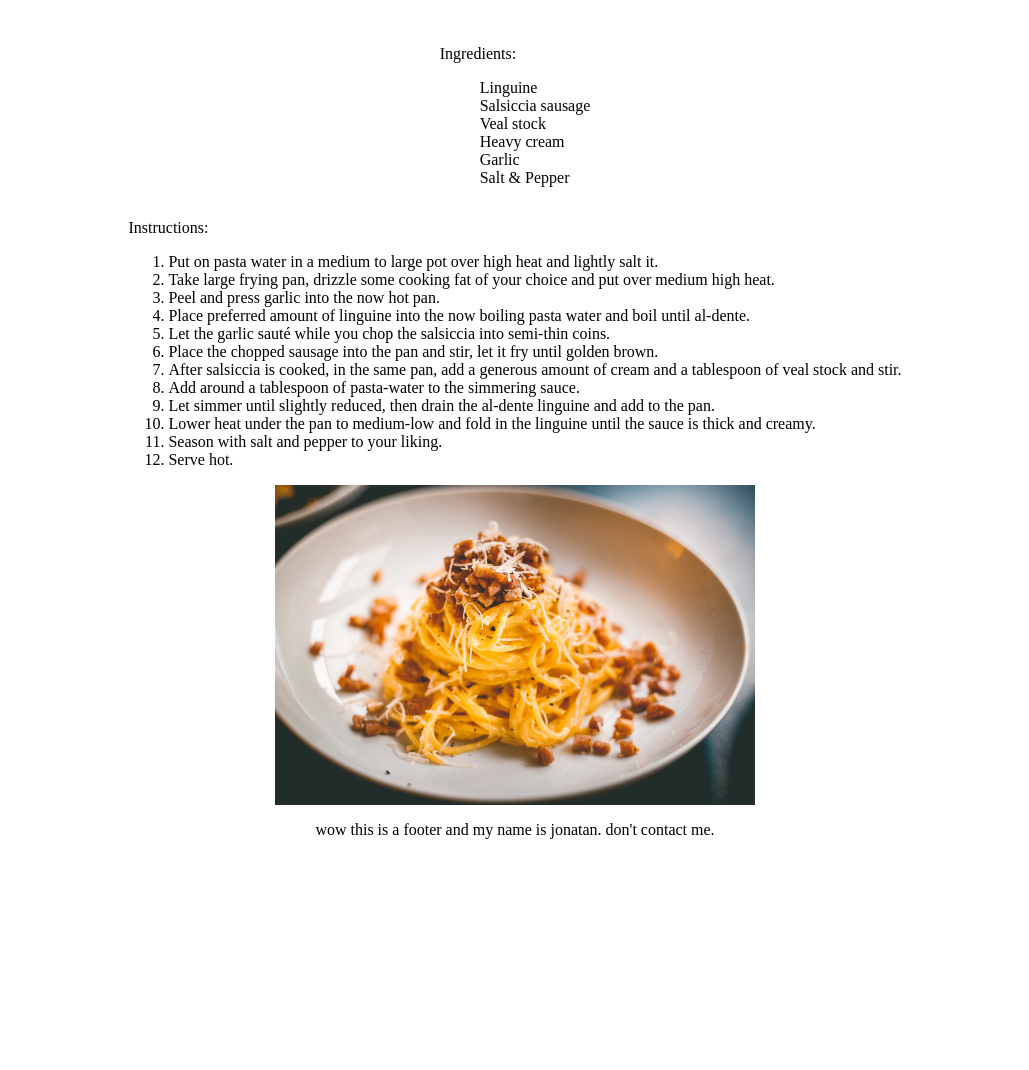
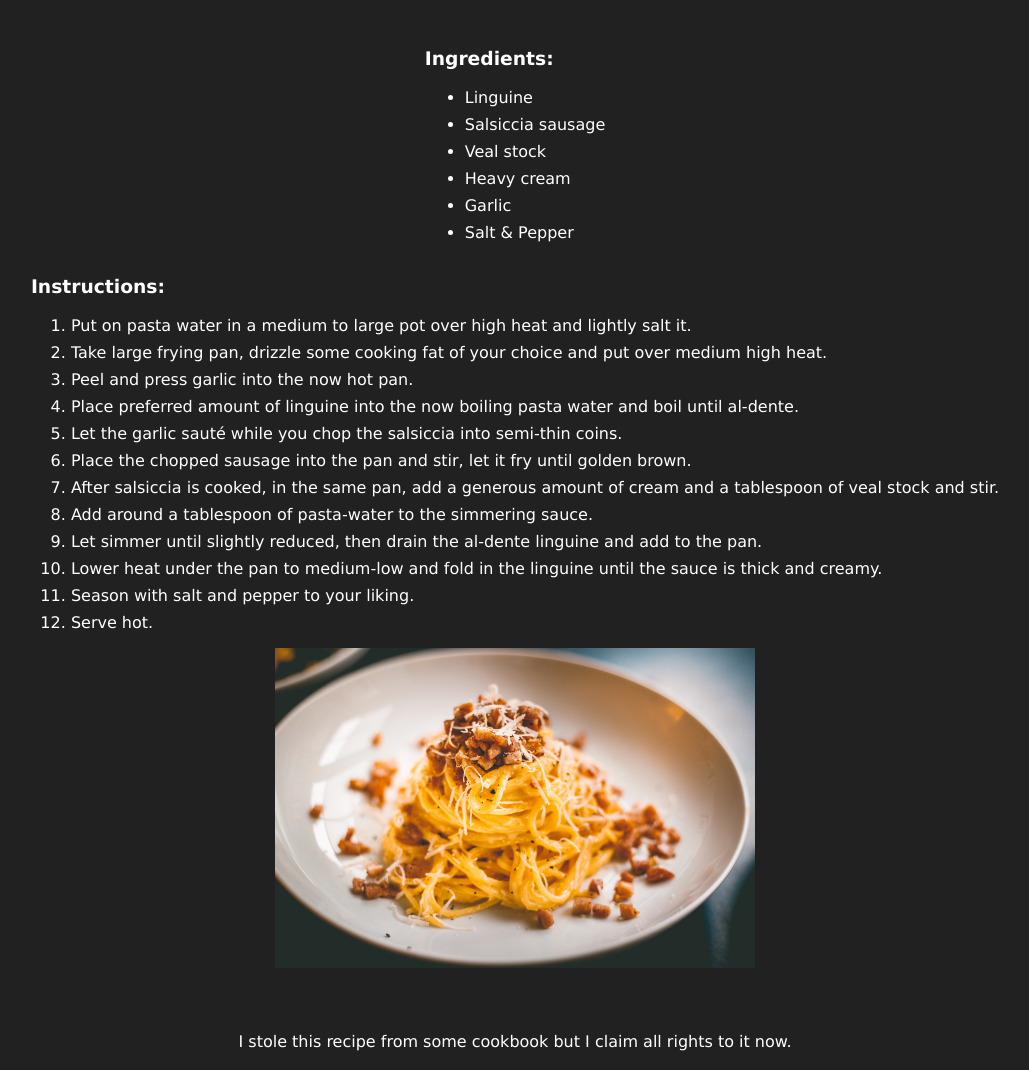
Before and after one commit to JonatanDrysen/lexicon-HTMLCSS-recipe, a website: page src/index.html in a window 1280 px wide. Shown: the part 510-1580 px from the top of the page, without its empty margins (125-1154 px from the left). Before the commit the page ends 1373 px from the top, so only its background shows below. Drawn offline with Linux system fonts and the light colour scheme.

Commit message:
add external css, dark mode, font-family, small changes

```diff
--- a/src/index.html
+++ b/src/index.html
@@ -3,10 +3,11 @@
     <head>
         <meta charset="UTF-8">
         <meta name="viewport" content="width=device-width, initial-scale=1.0">
-        <title>Recipe</title>
+        <link rel="stylesheet" href="styles.css">
+        <title>Linguine a-la Salsiccia</title>
     </head>
 
-    <body style="display: flex; flex-direction: column; align-items: center;">
+    <body>
         <h1>Jonatans Linguine a-la Salsiccia</h1>
         <h3>
             A simple and delicious pasta course with linguine, salsiccia, and veal stock.
@@ -17,9 +18,9 @@
             alt="pasta with creamy sauce"
         />
 
-        <section style="margin-top: 2rem;">
-            <p>Ingredients:</p>
-            <ul style="list-style: none">
+        <section class="sectionIngredients">
+            <h3>Ingredients:</h3>
+            <ul>
                 <li>Linguine</li>
                 <li>Salsiccia sausage</li>
                 <li>Veal stock</li>
@@ -30,7 +31,7 @@
         </section>
 
         <section>
-            <p>Instructions:</p>
+            <h3>Instructions:</h3>
             <ol>
                 <li>Put on pasta water in a medium to large pot over high heat and lightly salt it.</li>
                 <li>Take large frying pan, drizzle some cooking fat of your choice and put over medium high heat.</li>
@@ -49,11 +50,11 @@
         <img
             style="width: 30rem;"
             src="/img/rob-wicks-fDLBn8X_IlU-unsplash.jpg"
-            alt="delicious pasta"
+            alt="delicious looking pasta"
         />
 
         <footer>
-            <p>wow this is a footer and my name is jonatan. don't contact me.</p>
+            <p>I stole this recipe from some cookbook but I claim all rights to it now.</p>
         </footer>
     </body>
 </html>
--- /dev/null
+++ b/src/styles.css
@@ -0,0 +1,24 @@
+body {
+    font-family:'Lucida Sans Unicode', 'Lucida Grande', 'Lucida Sans', Arial, sans-serif;
+    color: #ffffff;
+    background-color: #212121;
+    display: flex;
+    flex-direction: column;
+    align-items: center;
+}
+
+ul {
+    list-style: outside;
+}
+
+li {
+    margin-bottom: 0.5rem;
+}
+
+footer {
+    margin-top: 3rem;
+}
+
+.sectionIngredients {
+    margin-top: 2rem;
+}
```
